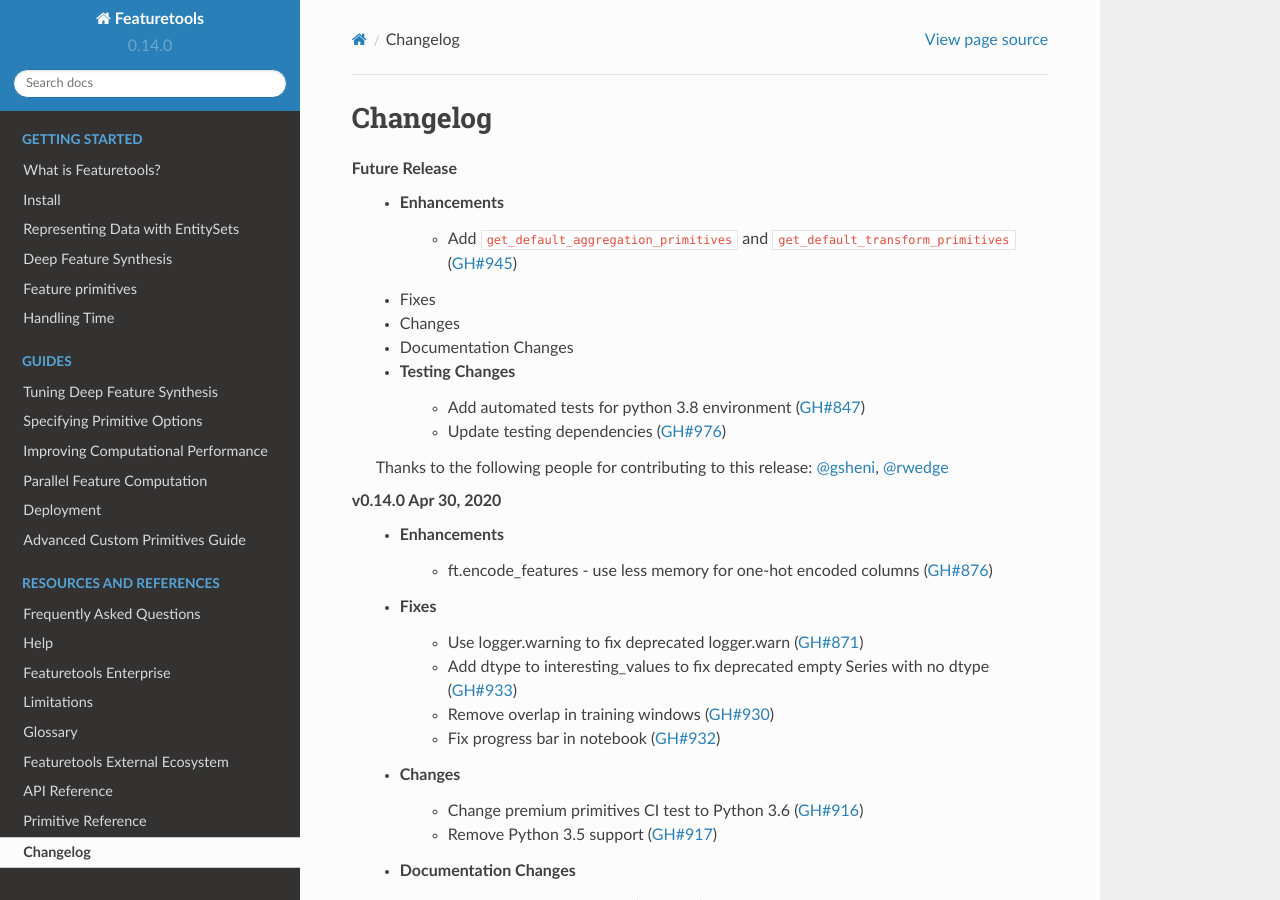
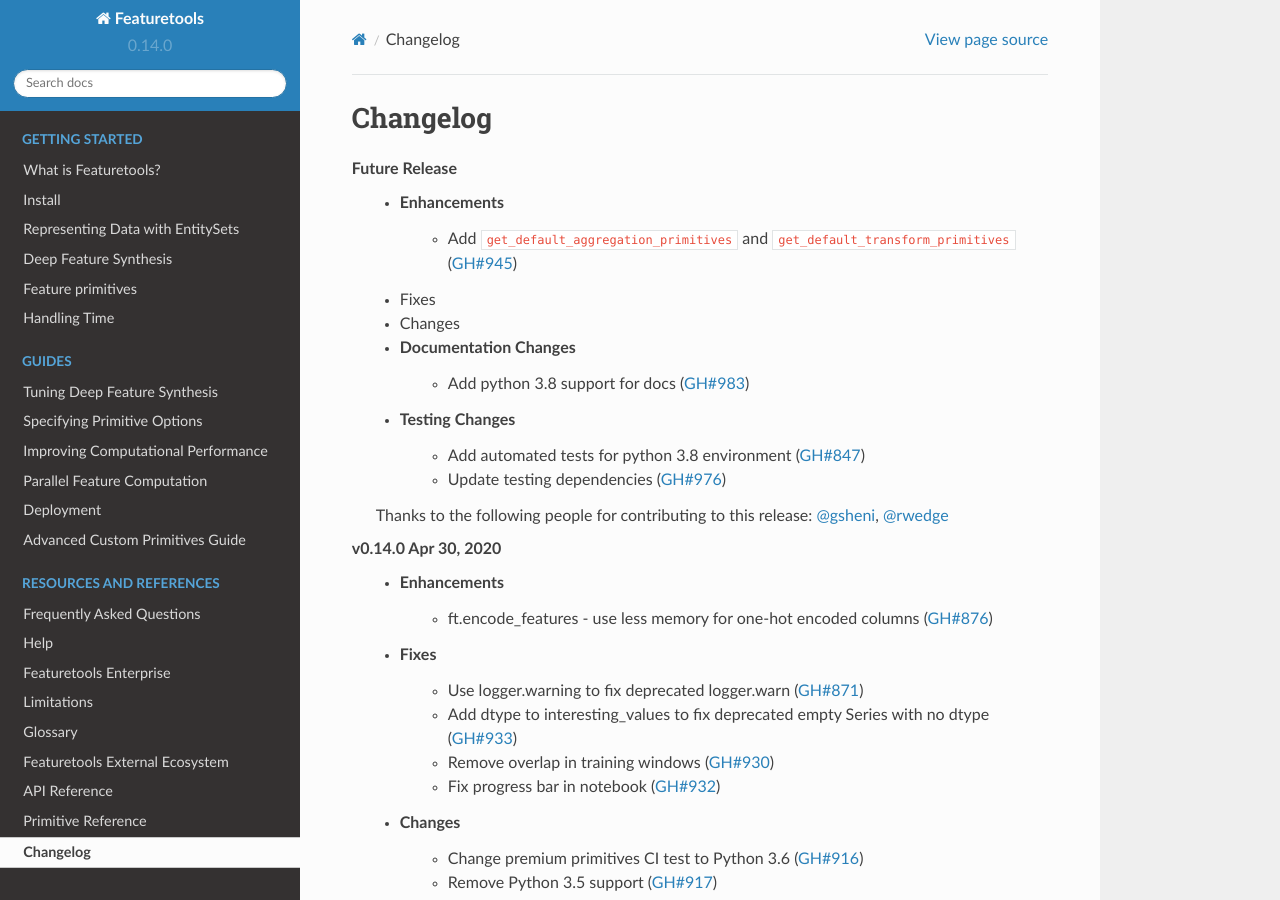
Before and after one commit to alteryx/featuretools, a Sphinx documentation site: the page built from docs/source/changelog.rst, in a window 1280 px wide and 900 px high. Built offline with Sphinx 7.4.7 and the Read the Docs theme 2.0.0, drawn with Linux system fonts in a browser that asks for light colours; pages that are not in the unit, such as notebooks, are missing from menus; comment, search, counter and statistics services are not loaded.

Commit message:
update changelog

```diff
--- a/docs/source/changelog.rst
+++ b/docs/source/changelog.rst
@@ -8,6 +8,7 @@
     * Fixes
     * Changes
     * Documentation Changes
+        * Add python 3.8 support for docs (:pr:`983`)
     * Testing Changes
         * Add automated tests for python 3.8 environment (:pr:`847`)
         * Update testing dependencies (:pr:`976`)
```
